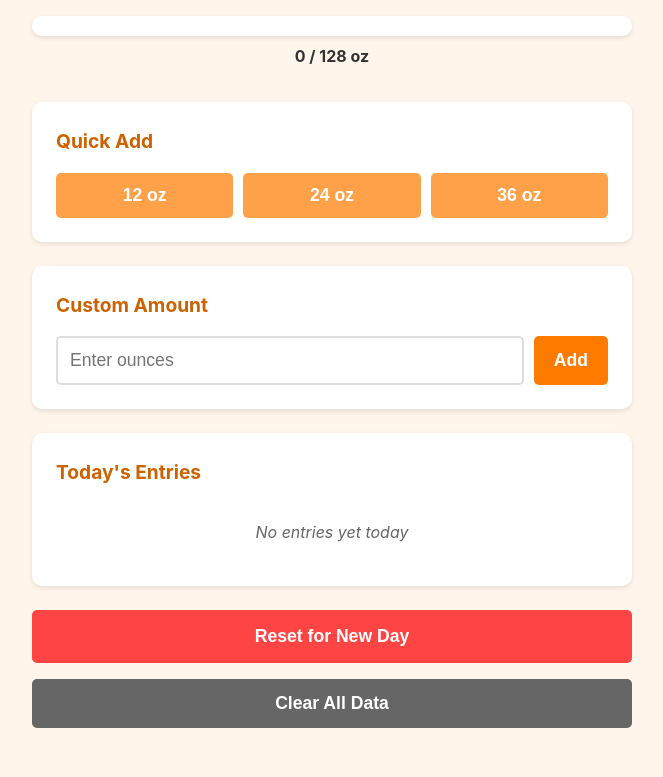
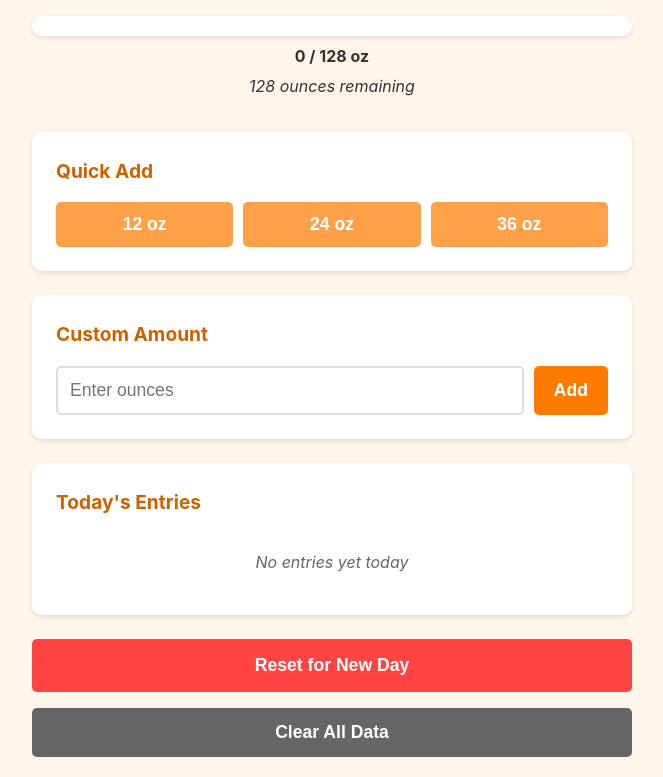
Before and after one commit to dustinbailey/water, a plain HTML site: page index.html in a window 1280 px wide. Shown: the part 138-915 px from the top of the page, without its empty margins (308-971 px from the left). Before the commit the page ends 886 px from the top, so only its background shows below. Drawn offline with Linux system fonts and the light colour scheme.

Commit message:
Added ounces remaining calc; added proper handling of entry deletion and all data deletion

```diff
--- a/index.html
+++ b/index.html
@@ -16,6 +16,14 @@
             </div>
             <div class="progress-text">
                 <span id="current-amount">0</span> / 128 oz
+            </div>
+            <div class="remaining-text">
+                <span id="remaining-status">
+                    <span id="remaining-amount">128</span> ounces remaining
+                </span>
+                <span id="goal-achieved" style="display: none">
+                    Goal Achieved! 🎉
+                </span>
             </div>
         </div>
 
--- a/script.js
+++ b/script.js
@@ -18,6 +18,9 @@ class WaterTracker {
         this.presetButtons = document.querySelectorAll('.preset');
         this.logEntriesContainer = document.getElementById('log-entries');
         this.clearDataButton = document.getElementById('clear-data');
+        this.remainingAmountDisplay = document.getElementById('remaining-amount');
+        this.remainingStatus = document.getElementById('remaining-status');
+        this.goalAchievedMessage = document.getElementById('goal-achieved');
     }
 
     addEventListeners() {
@@ -104,6 +107,18 @@ class WaterTracker {
         const percentage = Math.min((this.currentOunces / this.goalOunces) * 100, 100);
         this.progressBar.style.width = `${percentage}%`;
         this.currentAmountDisplay.textContent = this.currentOunces;
+
+        const remaining = Math.max(this.goalOunces - this.currentOunces, 0);
+        this.remainingAmountDisplay.textContent = remaining;
+
+        // Toggle visibility of the appropriate message
+        if (remaining === 0) {
+            this.remainingStatus.style.display = 'none';
+            this.goalAchievedMessage.style.display = 'inline';
+        } else {
+            this.remainingStatus.style.display = 'inline';
+            this.goalAchievedMessage.style.display = 'none';
+        }
     }
 
     clearAllData() {
--- a/styles.css
+++ b/styles.css
@@ -60,6 +60,13 @@ h2 {
     text-align: center;
     margin-top: 0.5rem;
     font-weight: bold;
+}
+
+.remaining-text {
+    text-align: center;
+    margin-top: 0.25rem;
+    font-style: italic;
+    color: var(--text);
 }
 
 .quick-add, .custom-add {
```
Also changed, not shown: 1 other file.
